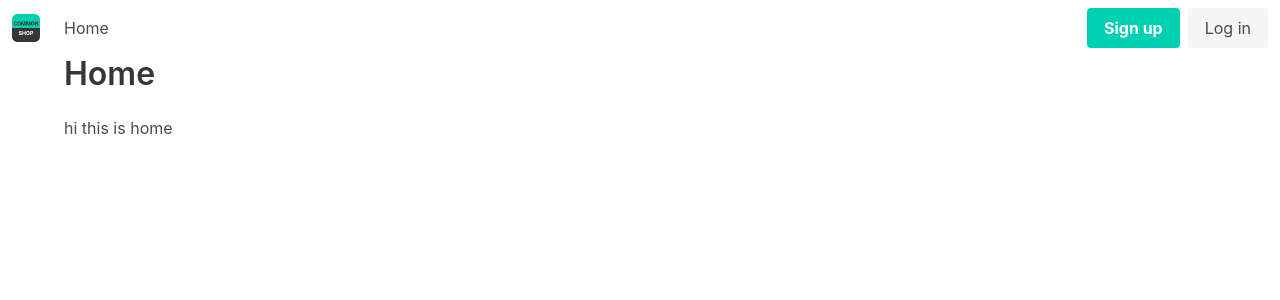
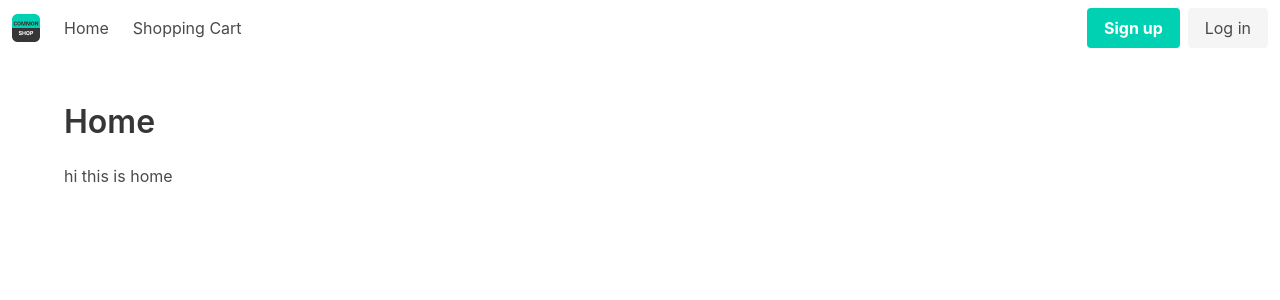
Before and after one commit to weisong0908/common-shop-web-client, a Vue app: page / in a window 1280 px wide. Shown: the top 300 px of the page. Built offline with nearby package versions, Linux system fonts and the light colour scheme.

Commit message:
create various pages

```diff
--- a/src/components/Navbar.vue
+++ b/src/components/Navbar.vue
@@ -23,7 +23,7 @@
         <router-link
           class="navbar-item"
           v-for="page in pages"
-          :to="page.path"
+          :to="{ name: page.name }"
           :key="page.title"
         >
           {{ page.title }}
@@ -53,7 +53,11 @@ export default {
       pages: [
         {
           title: "Home",
-          path: "/"
+          name: "home"
+        },
+        {
+          title: "Shopping Cart",
+          name: "shoppingCart"
         }
       ]
     };
--- a/src/components/Page.vue
+++ b/src/components/Page.vue
@@ -1,8 +1,10 @@
 <template>
-  <div class="container">
-    <h1 class="title">{{ title }}</h1>
-    <slot></slot>
-  </div>
+  <section class="section">
+    <div class="container">
+      <h1 class="title">{{ title }}</h1>
+      <slot></slot>
+    </div>
+  </section>
 </template>
 
 <script>
--- a/src/routerConfig.js
+++ b/src/routerConfig.js
@@ -1,12 +1,30 @@
 import VueRouter from "vue-router";
 
 import Home from "./pages/Home";
+import Products from "./pages/Products";
+import ShoppingCart from "./pages/ShoppingCart";
+import CheckOut from "./pages/CheckOut";
+import OrderSuccess from "./pages/OrderSuccess";
+import Login from "./pages/Login";
+import AdminProducts from "./pages/AdminProducts";
+import AdminOrders from "./pages/AdminOrders";
 
 const router = new VueRouter({
   mode: "history",
   routes: [
     { name: "home", path: "/", component: Home },
-    { name: "notFound", path: "*", component: Home }
+    { name: "products", path: "/products", component: Products },
+    { name: "shoppingCart", path: "/shopping-cart", component: ShoppingCart },
+    { name: "checkOut", path: "/check-out", component: CheckOut },
+    { name: "orderSuccess", path: "/order-success", component: OrderSuccess },
+    { name: "login", path: "/login", component: Login },
+    {
+      name: "adminProducts",
+      path: "/admin/products",
+      component: AdminProducts
+    },
+    { name: "adminOrders", path: "/admin/orders", component: AdminOrders },
+    { name: "notFound", path: "*", component: AdminOrders }
   ]
 });
 
```
Also changed, not shown: src/pages/AdminOrders.vue (added), src/pages/AdminProducts.vue (added), src/pages/CheckOut.vue (added), src/pages/Login.vue (added), src/pages/OrderSuccess.vue (added), src/pages/Products.vue (added), src/pages/ShoppingCart.vue (added).
